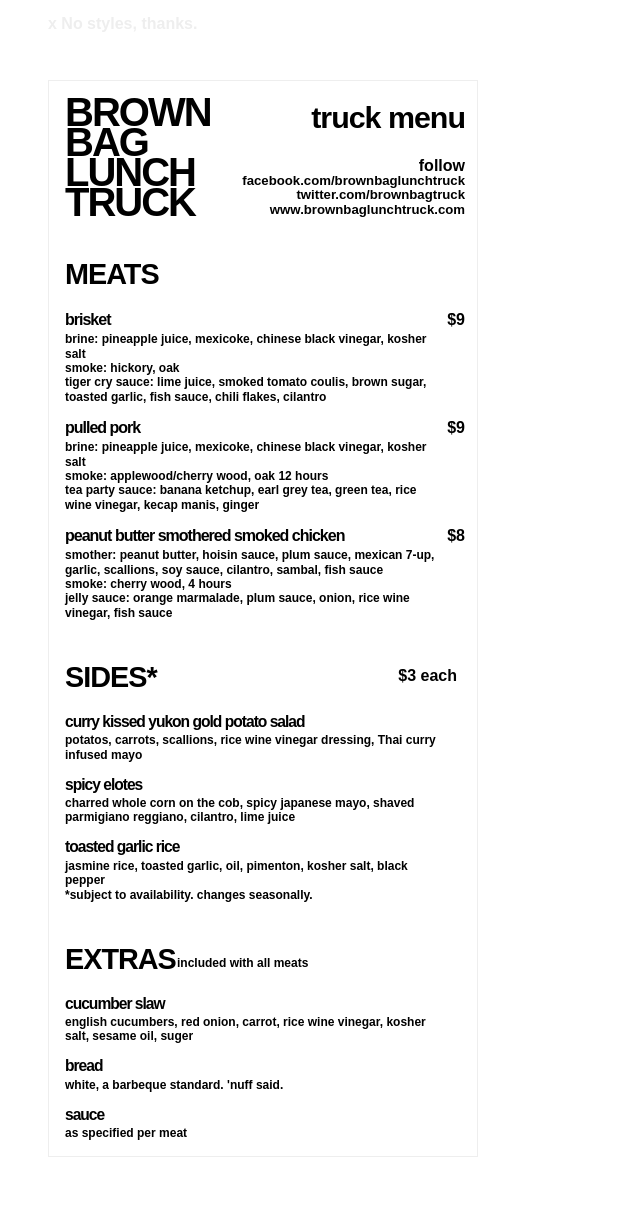
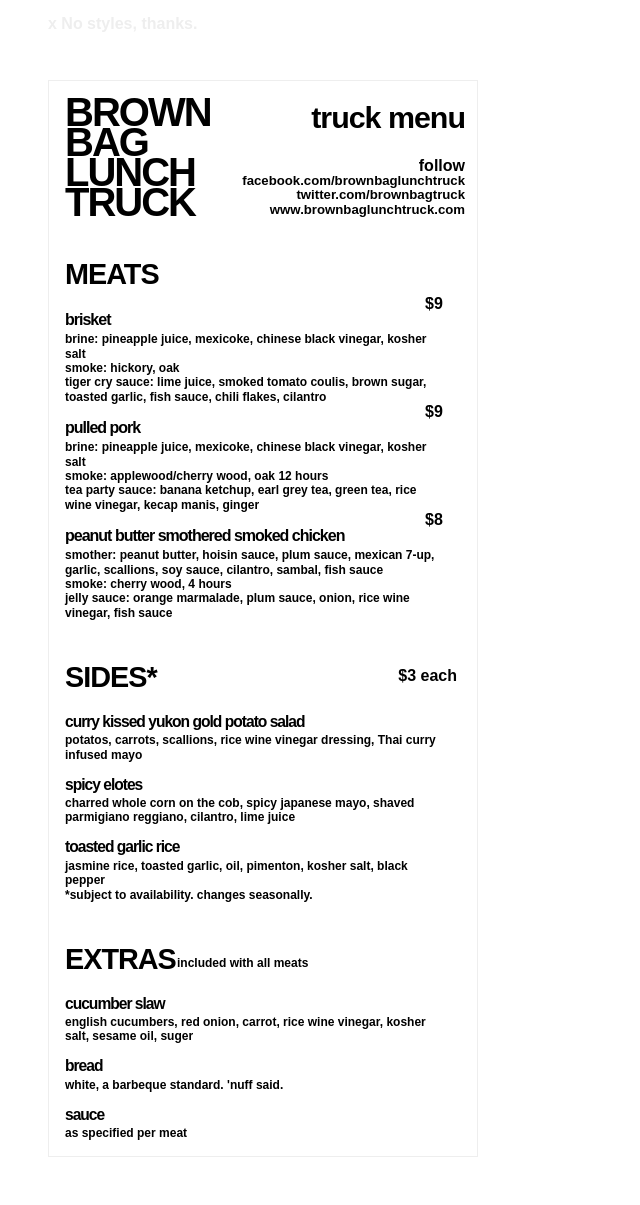
Before and after one commit to smbriones/smbriones.github.com, a Jekyll site: the page testing/expressive/brownbag.html, which Jekyll copies as it is, in a window 1280 px wide. Shown: the whole page, without its empty margins (0-640 px from the left). Built offline with Jekyll 4.4.1, drawn with Linux system fonts in a browser that asks for light colours; some web fonts are replaced.

Commit message:
changed a tag

```diff
--- a/testing/expressive/brownbag.html
+++ b/testing/expressive/brownbag.html
@@ -6,7 +6,6 @@
   <link rel="stylesheet" type="text/css" href="stylesheets/reset.css" />
   <link rel="stylesheet" type="text/css" href="stylesheets/expressive.css" />
   <link href='http://fonts.googleapis.com/css?family=Chivo:900' rel='stylesheet' type='text/css'>
-
 </head>
 
 <body>
--- a/testing/expressive/stylesheets/expressive.css
+++ b/testing/expressive/stylesheets/expressive.css
@@ -121,7 +121,7 @@ h3.social {
   width: 240px;
 }
 
-h3.price {
+p.price {
   float: left;
   margin: 1em 0 0 0;
   width: 10%;
```
